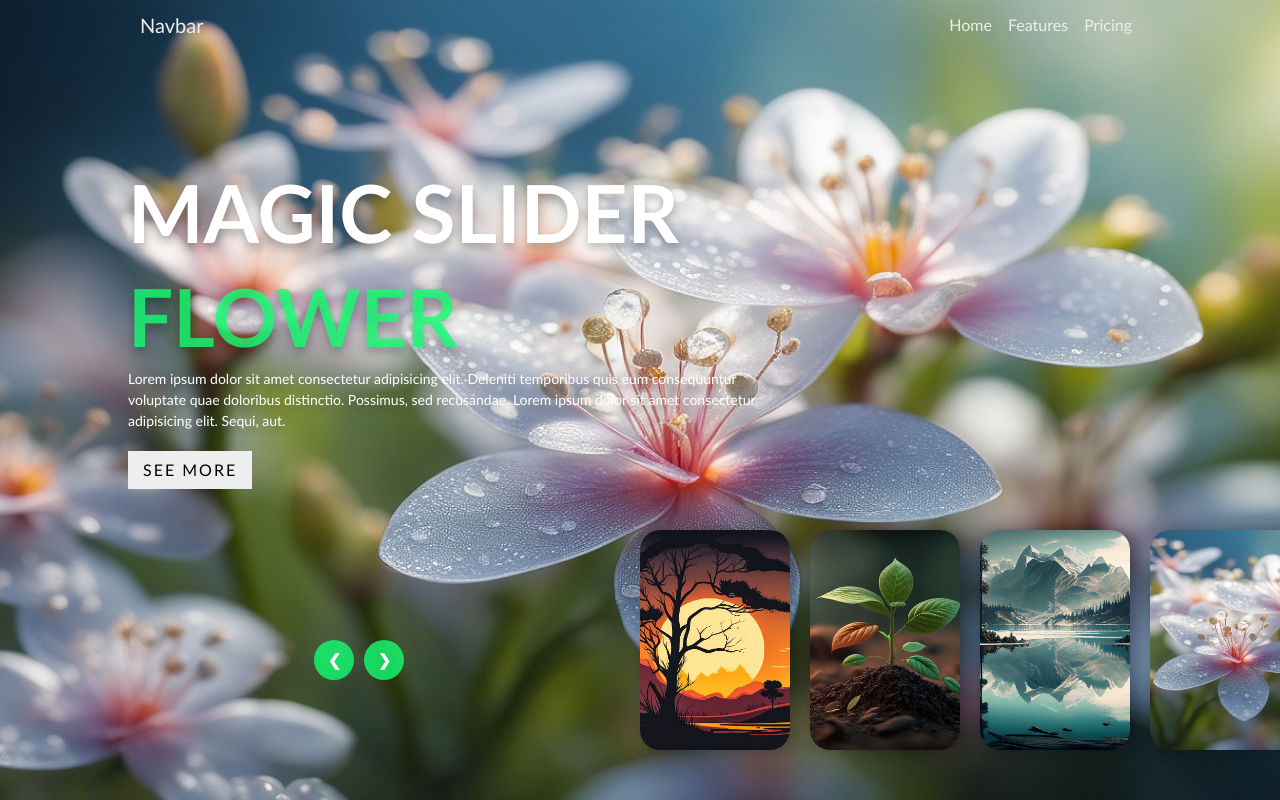
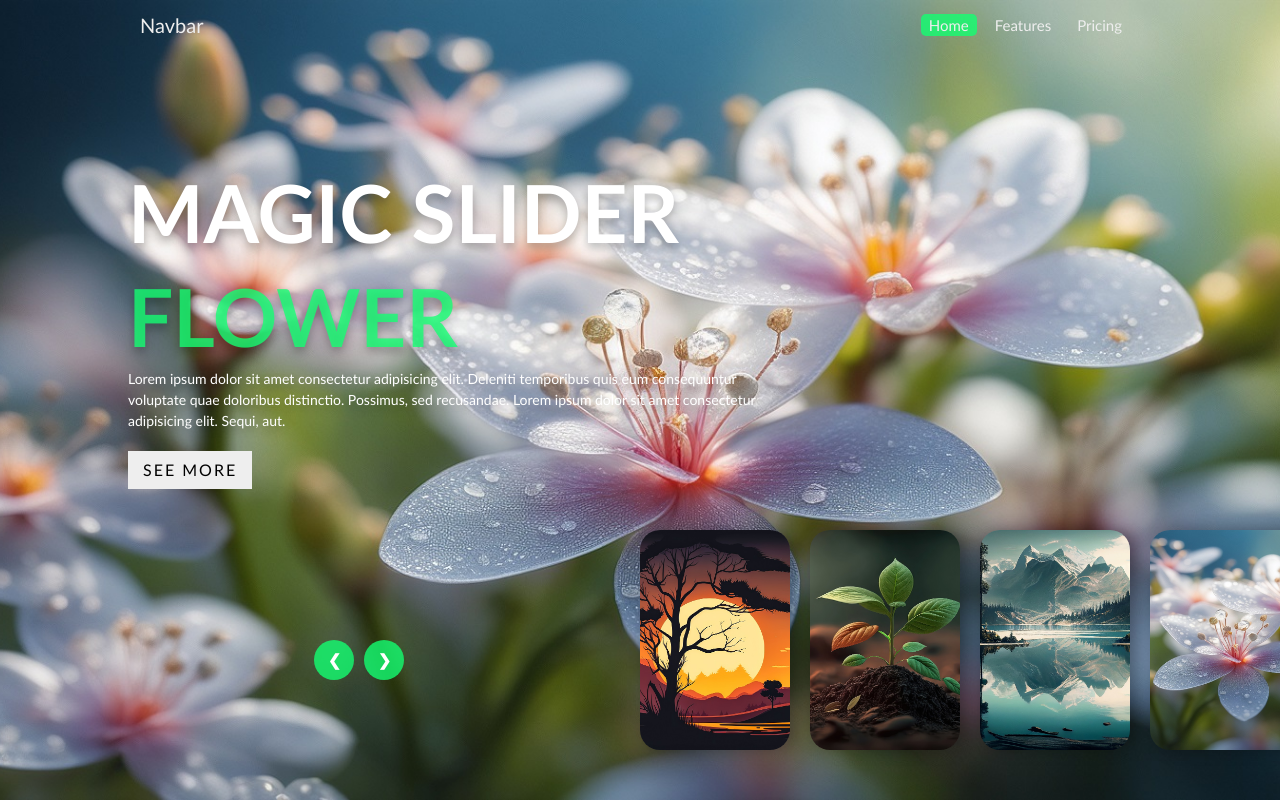
Before and after one commit to MohnishPurella/Dhatri_Imports_Exports, an Angular app: page /home in a window 1280 px wide. Built offline with nearby package versions, Linux system fonts and the light colour scheme.

Commit message:
navbar styles has been updated

```diff
--- a/src/app/Components/navbar/navbar.component.css
+++ b/src/app/Components/navbar/navbar.component.css
@@ -17,3 +17,22 @@
     position: relative;
     z-index: 100;
 }
+
+.nav-link{
+  color: #eee !important;
+  margin-right: 10px !important;
+  padding: 0px 8px !important;
+  transition: 0.2s !important;
+  font-size: 15px !important;
+  transition: background 0.3s, border-radius 0.3s;
+}
+
+.active .nav-link {
+  background: #14ff72cb !important;
+  border-radius: 5px !important;
+}
+
+.nav-item:hover {
+    background: #14ff72cb;
+    border-radius: 5px;
+}
--- a/src/app/Components/navbar/navbar.component.html
+++ b/src/app/Components/navbar/navbar.component.html
@@ -6,14 +6,14 @@
     </button>
     <div class="collapse navbar-collapse" id="navbarNav">
       <ul class="navbar-nav ms-auto">
-          <li class="nav-item">
-            <a class="nav-link active" aria-current="page" href="/home">Home</a>
+        <li class="nav-item" routerLinkActive="active" [routerLinkActiveOptions]="{exact: true}">
+          <a class="nav-link" routerLink="/home">Home</a>
         </li>
-          <li class="nav-item">
-            <a class="nav-link" href="#">Features</a>
+        <li class="nav-item" routerLinkActive="active">
+          <a class="nav-link" routerLink="/features">Features</a>
         </li>
-          <li class="nav-item">
-            <a class="nav-link" href="#">Pricing</a>
+        <li class="nav-item" routerLinkActive="active">
+          <a class="nav-link" routerLink="/pricing">Pricing</a>
         </li>
       </ul>
     </div>
--- a/src/app/Components/navbar/navbar.component.ts
+++ b/src/app/Components/navbar/navbar.component.ts
@@ -1,10 +1,11 @@
 import { CommonModule } from '@angular/common';
 import { Component, HostListener } from '@angular/core';
+import { RouterModule } from '@angular/router';
 
 @Component({
   selector: 'app-navbar',
   standalone: true,
-  imports: [CommonModule],
+  imports: [CommonModule, RouterModule],
   templateUrl: './navbar.component.html',
   styleUrl: './navbar.component.css'
 })
```
Lines whose indentation alone changed are shown as unchanged.
